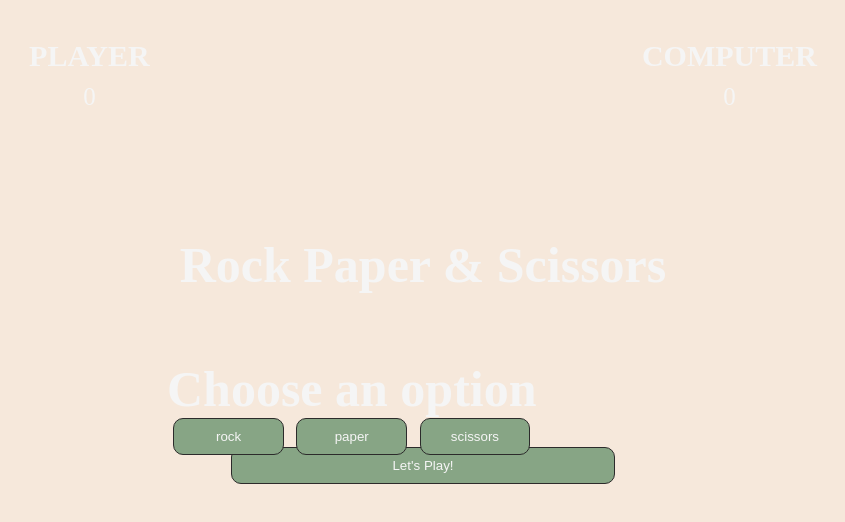
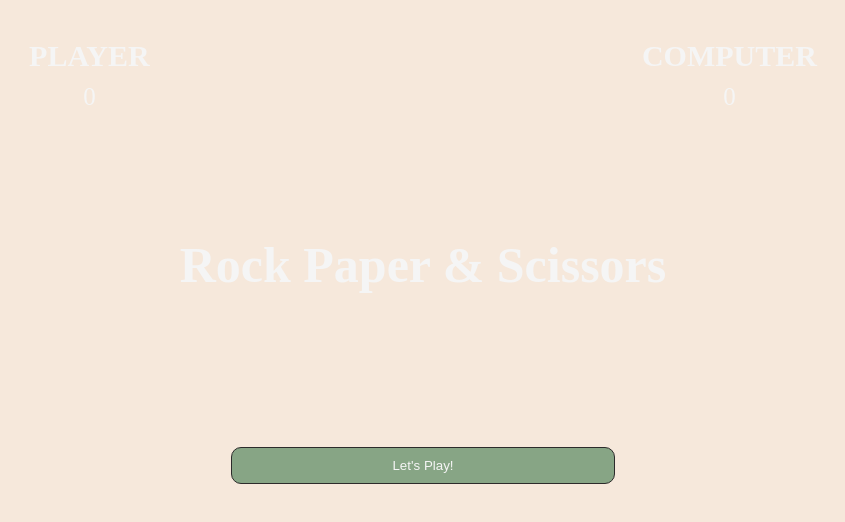
Before and after one commit to DrAphra/rock-paper-scissors, a plain HTML site: page index.html in a window 1280 px wide. Shown: the whole page, without its empty margins (217-1062 px from the left). Drawn offline with Linux system fonts and the light colour scheme.

Commit message:
final version of html

```diff
--- a/index.html
+++ b/index.html
@@ -27,7 +27,7 @@
         <button>Let's Play!</button>
       </div>
 
-      <div class="match">
+      <div class="match fadeOut">
         <h2 class="winner">Choose an option</h2>
         <div class="options">
           <button class="rock">rock</button>
```
